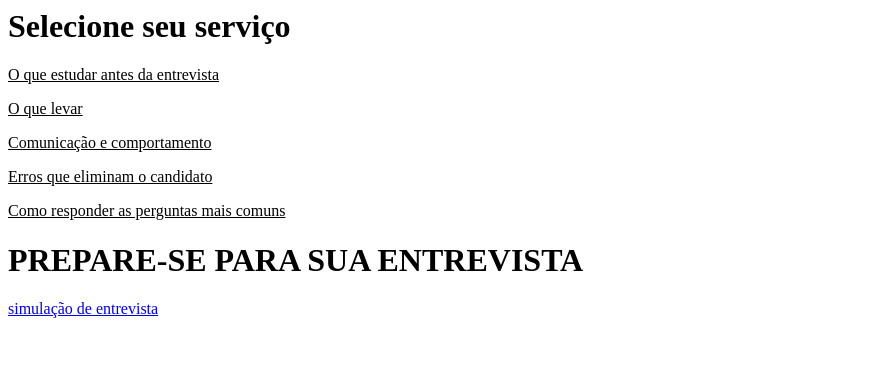
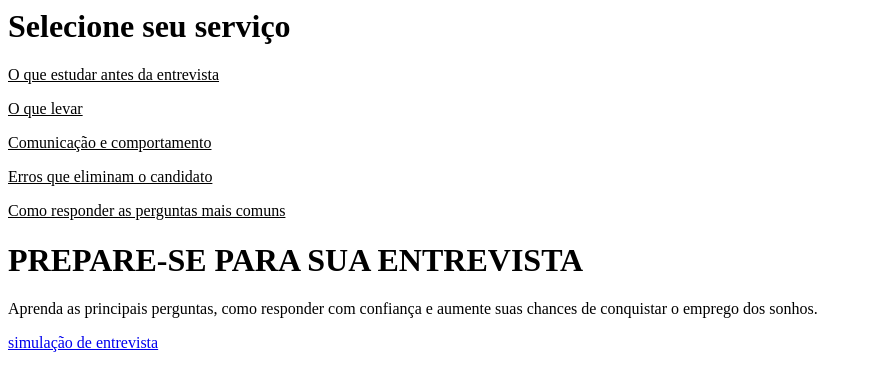
Before and after one commit to vieiraisabelle220/Guia-para-entrevista-de-emprego, a plain HTML site: page index.html in a window 1280 px wide. Shown: the whole page, without its empty margins (0-872 px from the left). Drawn offline with Linux system fonts and the light colour scheme.

Commit message:
Fix HTML structure and improve header content

```diff
--- a/index.html
+++ b/index.html
@@ -23,7 +23,7 @@
 
   <h1>PREPARE-SE PARA SUA <span>ENTREVISTA</span></h1>
 
-  <p <p class="Aprenda as principais perguntas, como responder com confiança e aumente suas chances de conquistar o emprego dos sonhos."></p>
+  <p>Aprenda as principais perguntas, como responder com confiança e aumente suas chances de conquistar o emprego dos sonhos.</p>
   <a href="simulação da entrevista.html"
   class="btn">simulação de entrevista</a>
 
```
